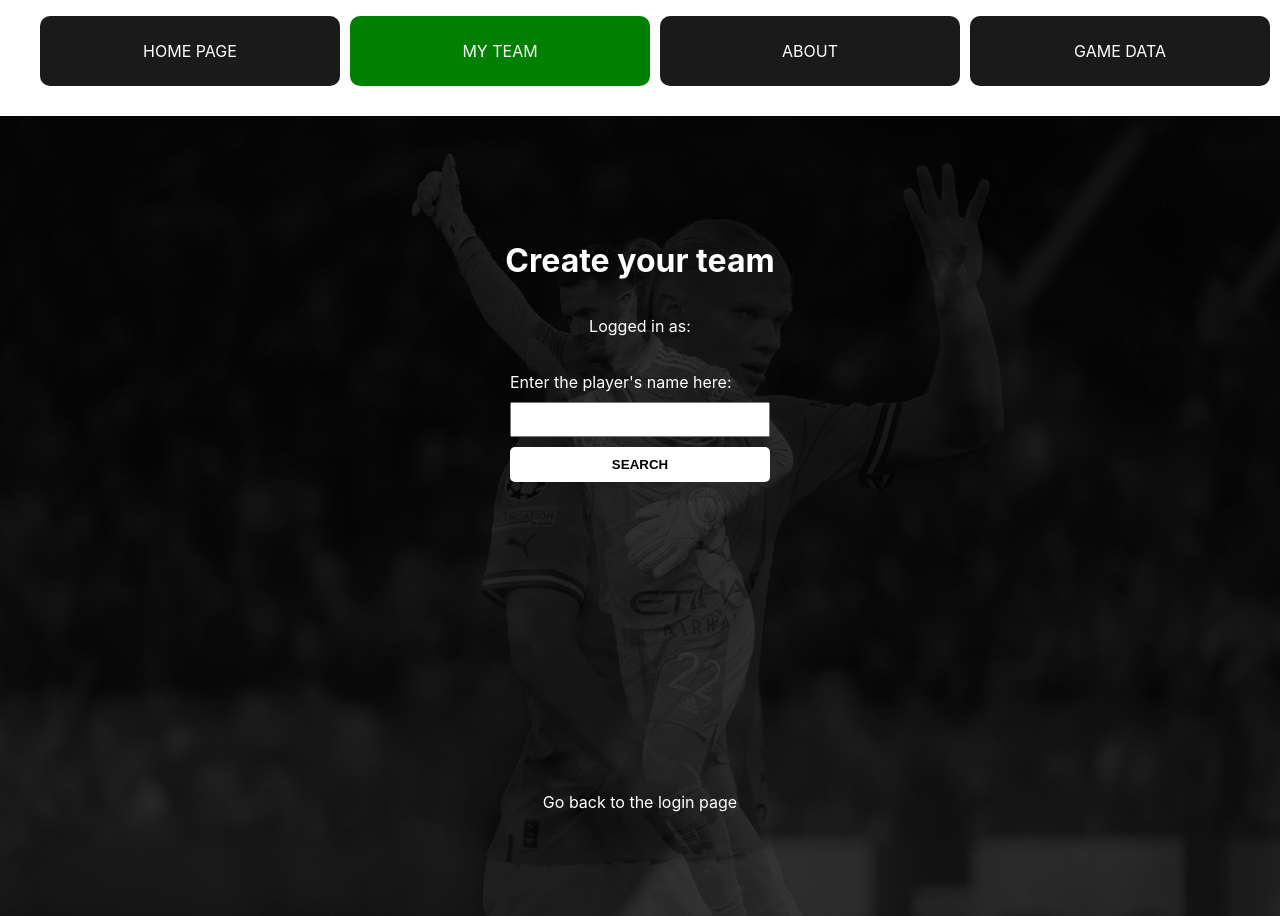
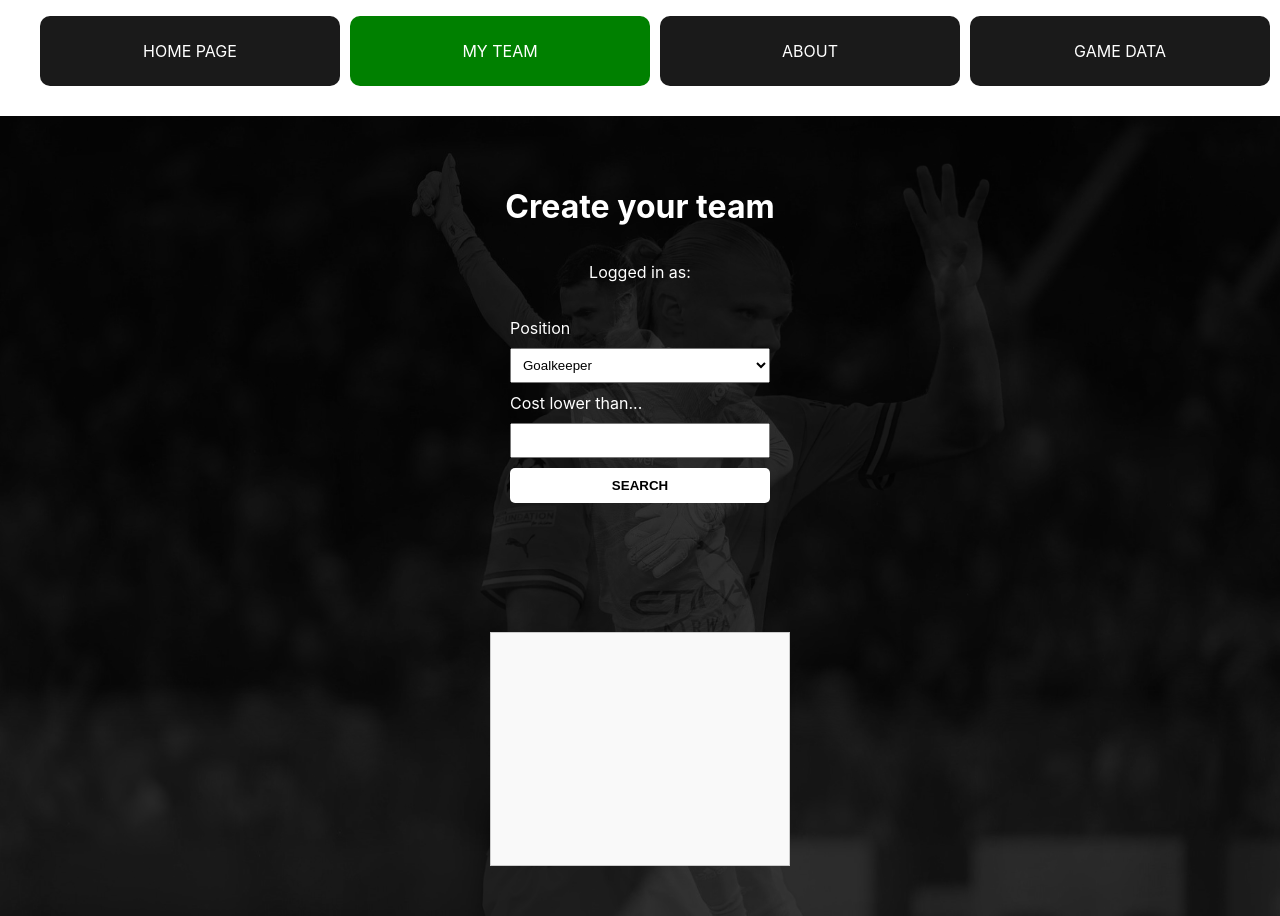
Before and after one commit to elab-development/internet-tehnologije-projekat-fantasypremierleague_2019_0061, a React (Create React App) app in the folder frontend/fantasy_four/: page /create_team in a window 1280 px wide. Built offline with nearby package versions, Linux system fonts and the light colour scheme.

Commit message:
Player search functionality modified and added to the frontend

```diff
--- a/frontend/fantasy_four/src/components/CreateTeamPage.jsx
+++ b/frontend/fantasy_four/src/components/CreateTeamPage.jsx
@@ -2,13 +2,13 @@ import React, {useState, useEffect} from 'react';
 import { Link } from 'react-router-dom';
 import NavigationMenu from './NavigationMenu';
 import '../css/CreateTeamPage.css';
-import PlayerInputField from './PlayerInputField';
 import BackgroundImageRotator from './BackgroundImageRotator';
 
 
 const CreateTeamPage = () => {
 
     const [username, setUsername] = useState('');
+    const [players, setPlayers] = useState([]);
 
     useEffect(() => {
         // Retrieve the username from local storage when the component mounts
@@ -18,6 +18,31 @@ const CreateTeamPage = () => {
         }
     }, []);
 
+    const searchPlayers = async(e) => {
+        e.preventDefault();
+        const position = e.target.elements['player-position'].value;
+        const maxCost = e.target.elements['player-max-cost'].value;
+
+        const queryParams = {
+            position: position,
+            maxCost: maxCost
+        };
+
+        const url = 'http://localhost:8000/api/players/search?position=' + queryParams.position + '&max_cost=' + queryParams.maxCost;
+
+        const searchResponse = await fetch(url,{
+            method: 'GET'
+        });
+        if (searchResponse.ok) {
+            const data = await searchResponse.json();
+            setPlayers(data);  // Update the global players array
+            alert('The players are succesfully fetched. URL: ' + url);
+        } else {
+            console.error('Search request failed');
+        }
+    }
+
+
 return (
     <>
     <NavigationMenu />
@@ -25,12 +50,36 @@ return (
 
         <h1>Create your team</h1>
         <p>Logged in as: {username}</p>
-        <form id='player-input-form'>
-            <label htmlFor="player-search">Enter the player's name here:</label>
-            <input type="text" name='player-search' />
+        <form id='player-input-form' onSubmit={searchPlayers}>
+            <label htmlFor="player-position">Position</label>
+            <select name="player-position" id="">
+                <option value="1">Goalkeeper</option>
+                <option value="2">Defender</option>
+                <option value="3">Midfielder</option>
+                <option value="4">Striker</option>
+            </select>
+            <label htmlFor="player-max-cost">Cost lower than...</label>
+            <input type="text" name='player-max-cost' />
             <button>Search</button>
         </form>
-        <Link to="/login" id='link'>Go back to the login page</Link>
+        <div
+    id="search-results"
+    style={{
+        height: '300px', // Set the height of the container
+        width: '300px',
+        overflowY: 'auto', // Enable vertical scrolling
+        border: '1px solid #ccc', // Optional: Add a border for better visual distinction
+        padding: '10px', // Optional: Add some padding
+        backgroundColor: '#f9f9f9', // Optional: Set a background color
+        color: 'black'
+    }}
+>
+    {players.map((player) => (
+        <div key={player.id}>
+            <p>{player.name}</p>
+        </div>
+    ))}
+</div>
     </BackgroundImageRotator>
     </>
 );
--- a/frontend/fantasy_four/src/components/PlayerInputField.jsx
+++ /dev/null
@@ -1,12 +0,0 @@
-import React from 'react';
-
-const PlayerInputField = () => {
-return (
-    <div className="player-input-field">
-      <input type="text" />
-      <button className="btn-player-input">Input the player</button>
-    </div>
-);
-};
-
-export default PlayerInputField;
```
Also changed, not shown: 1 other file (tests, documents, lock files or other folders).
